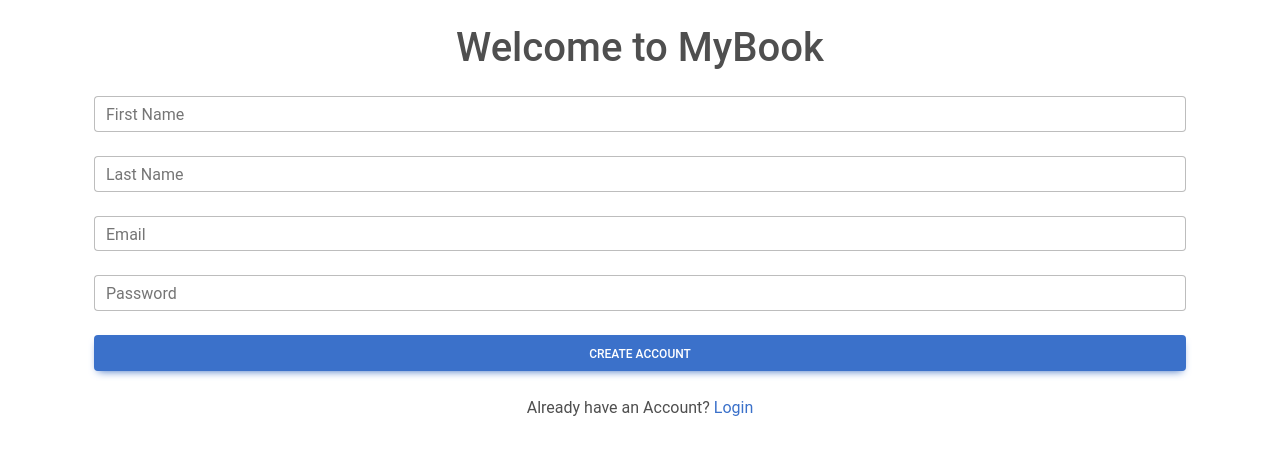
After one commit to rweisshaar1/MyBook, a Flask app: page /createuser in a window 1280 px wide. The commit adds this page. Shown: the top 455 px of the page. Run offline with Flask 3, Linux system fonts and the light colour scheme; some libraries are stand-ins or nearby versions.

Commit message:
created create user page and routes

```diff
--- a/controllers/routes.py
+++ b/controllers/routes.py
@@ -197,3 +197,19 @@ def get_profile():
                            want_to_read=want_to_read,
                            favorites=favorites,
                            have_read=have_read)
+
+@main.route('/createuser', methods=['POST', 'GET'])
+def create_user():
+    if request.method == 'POST':
+        first_name = request.form.get('first_name')
+        last_name = request.form.get('last_name')
+        email = request.form.get('email')
+        password = request.form.get('password')
+        user = User.query.filter_by(email=email).first()
+        if user:
+            return render_template('login/login.html', error='Email already exists')
+        new_user = User(first_name=first_name, last_name=last_name, email=email, password=password)
+        new_user.save()
+        return redirect(url_for('main.login'))
+    else:
+        return render_template('login/create-user.html')
--- /dev/null
+++ b/templates/login/create-user.html
@@ -0,0 +1,48 @@
+{% include 'components/header.html' %}
+
+<main>
+    <div class="container mt-2 g-5">
+        <h1 class="text-center mt-4">Welcome to MyBook</h1>
+        {% if error %}
+        <div class="alert alert-danger" role="alert">
+            {{ error }}
+        </div>
+        {% endif %}
+        <form class="mt-4 text-center" method="post" action="/createuser">
+            <!-- First Name input -->
+            <div data-mdb-input-init class="form-outline mb-4">
+                <input name="first_name" type="text" id="first_name" class="form-control" value="" required />
+                <label class="form-label" for="email">First Name</label>
+            </div>
+
+            <!-- Last Name input -->
+            <div data-mdb-input-init class="form-outline mb-4">
+                <input name="last_name" type="text" id="last_name" class="form-control" value="" required />
+                <label class="form-label" for="email">Last Name</label>
+            </div>
+
+            <!-- Email input -->
+            <div data-mdb-input-init class="form-outline mb-4">
+                <input name="email" type="email" id="email" class="form-control" value="" required />
+                <label class="form-label" for="email">Email</label>
+            </div>
+
+            <!-- Password input -->
+            <div data-mdb-input-init class="form-outline mb-4">
+                <input name="password" type="password" id="password" class="form-control" value="" required />
+                <label class="form-label" for="password">Password</label>
+            </div>
+
+            <!-- Submit button -->
+            <button type="submit" id="login" data-mdb-ripple-init class="btn btn-primary btn-block mb-4">Create
+                Account</button>
+
+            <!-- Register buttons -->
+            <div class="text-center">
+                <p>Already have an Account? <a href="/login">Login</a></p>
+            </div>
+        </form>
+    </div>
+</main>
+
+{% include 'components/footer.html' %}
--- a/templates/login/login.html
+++ b/templates/login/login.html
@@ -1,7 +1,7 @@
 {% include 'components/header.html' %}
 
 <main>
-  <div class="container mt-2">
+  <div class="container mt-2 g-5">
     <h1 class="text-center mt-4">Welcome to MyBook</h1>
     {% if error %}
     <div class="alert alert-danger" role="alert">
@@ -12,7 +12,7 @@
       <!-- Email input -->
       <div data-mdb-input-init class="form-outline mb-4">
         <input name="email" type="email" id="email" class="form-control" value="demo1@example.com" required />
-        <label class="form-label" for="email">Email address</label>
+        <label class="form-label" for="email">Email</label>
       </div>
 
       <!-- Password input -->
@@ -43,7 +43,7 @@
 
       <!-- Register buttons -->
       <div class="text-center">
-        <p>Not a member? <a href="#!">Register</a></p>
+        <p>Not a member? <a href="/createuser">Register</a></p>
       </div>
     </form>
   </div>
```
